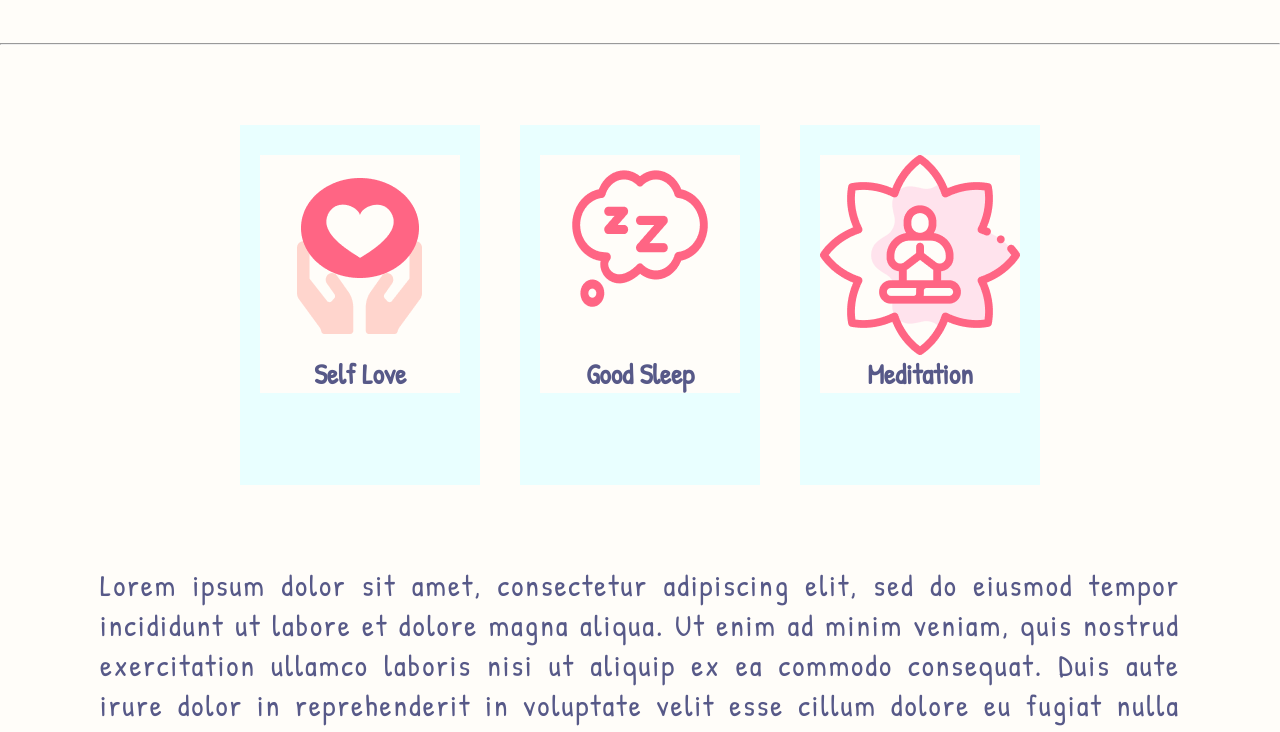
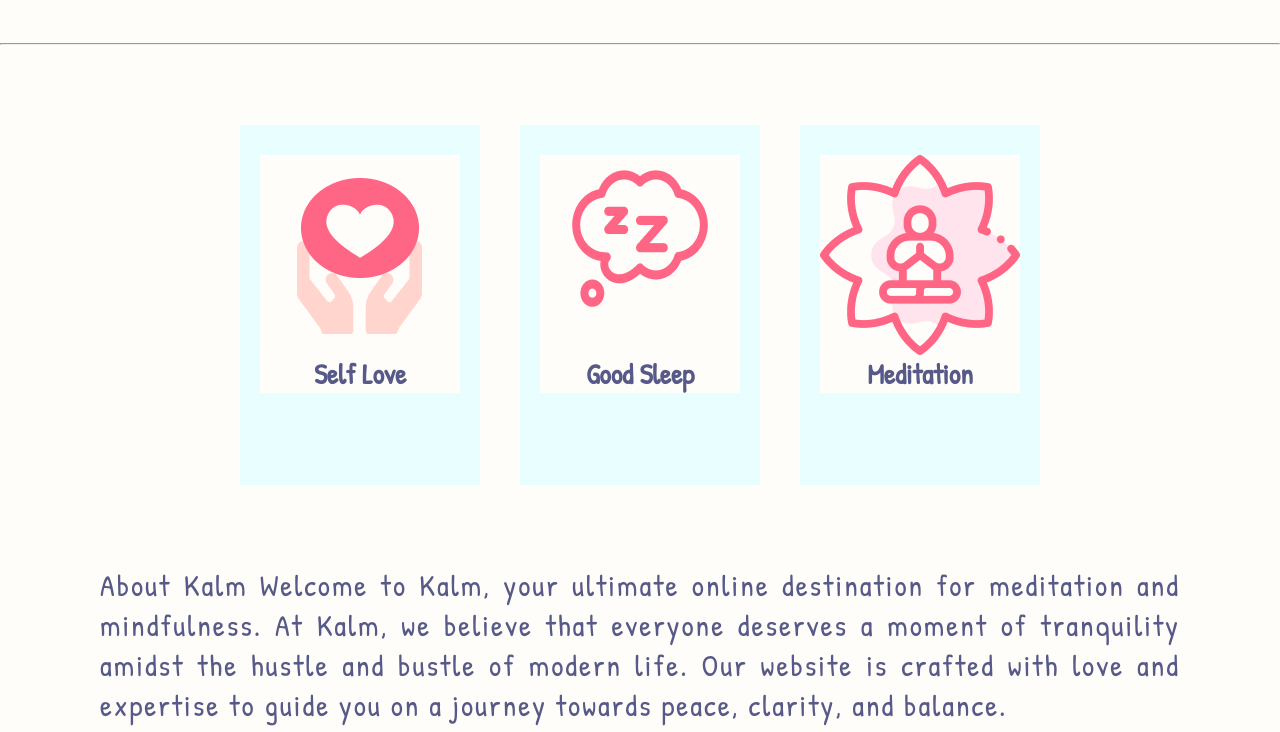
Before and after one commit to nitikakalra/Meditation-Website-, a plain HTML site: page about.html in a window 1280 px wide. Shown: the part 213-945 px from the top of the page. Drawn offline with Linux system fonts and the light colour scheme.

Commit message:
Update about.html

```diff
--- a/about.html
+++ b/about.html
@@ -67,7 +67,7 @@
 
         </div>
         <div class="content-para">
-            <p>Lorem ipsum dolor sit amet, consectetur adipiscing elit, sed do eiusmod tempor incididunt ut labore et dolore magna aliqua. Ut enim ad minim veniam, quis nostrud exercitation ullamco laboris nisi ut aliquip ex ea commodo consequat. Duis aute irure dolor in reprehenderit in voluptate velit esse cillum dolore eu fugiat nulla pariatur. Excepteur sint occaecat cupidatat non proident, sunt in culpa qui officia deserunt mollit anim id est laborum.</p>
+            <p>About Kalm Welcome to Kalm, your ultimate online destination for meditation and mindfulness. At Kalm, we believe that everyone deserves a moment of tranquility amidst the hustle and bustle of modern life. Our website is crafted with love and expertise to guide you on a journey towards peace, clarity, and balance.</p>
             <br><br><br><br>
         </div>
    </div>
```
